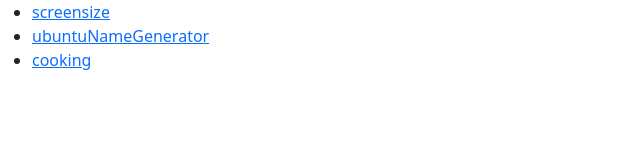
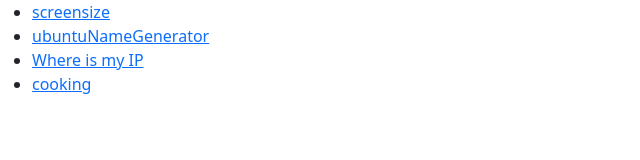
Before and after one commit to mattonem/mattonem.github.io, a plain HTML site: page index.html in a window 1280 px wide. Shown: the whole page, without its empty margins (0-640 px from the left). Drawn offline with nearby package versions, Linux system fonts and the light colour scheme.

Commit message:
Update index.html

```diff
--- a/index.html
+++ b/index.html
@@ -13,6 +13,9 @@
       <a href="UBNameGenerator">ubuntuNameGenerator</a>
     </li>
     <li>
+      <a href="PJSIPGeolocationWebApp">Where is my IP</a>
+    </li>
+    <li>
       <a href="cooking.html">cooking</a>
     </li>
   </ul>
```
